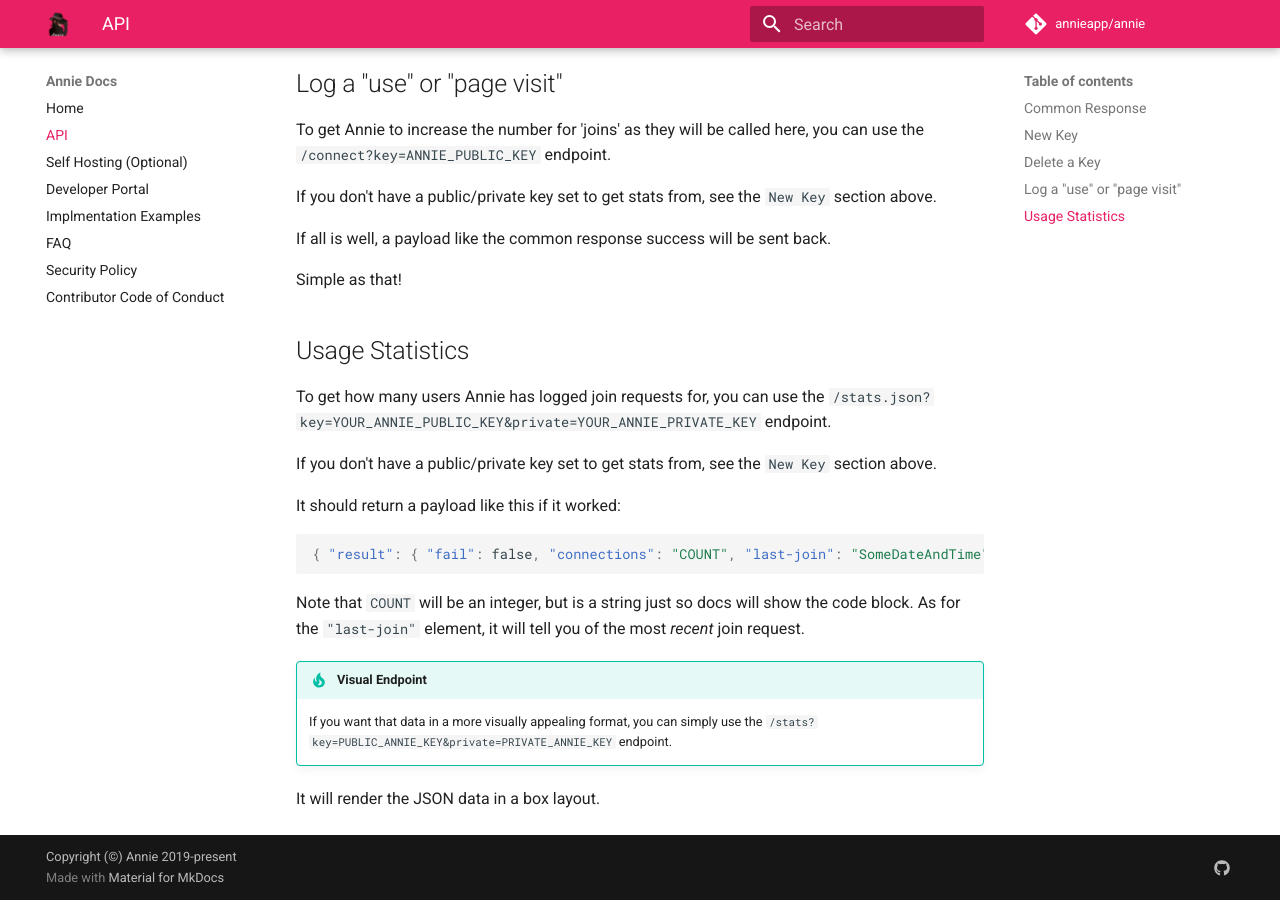
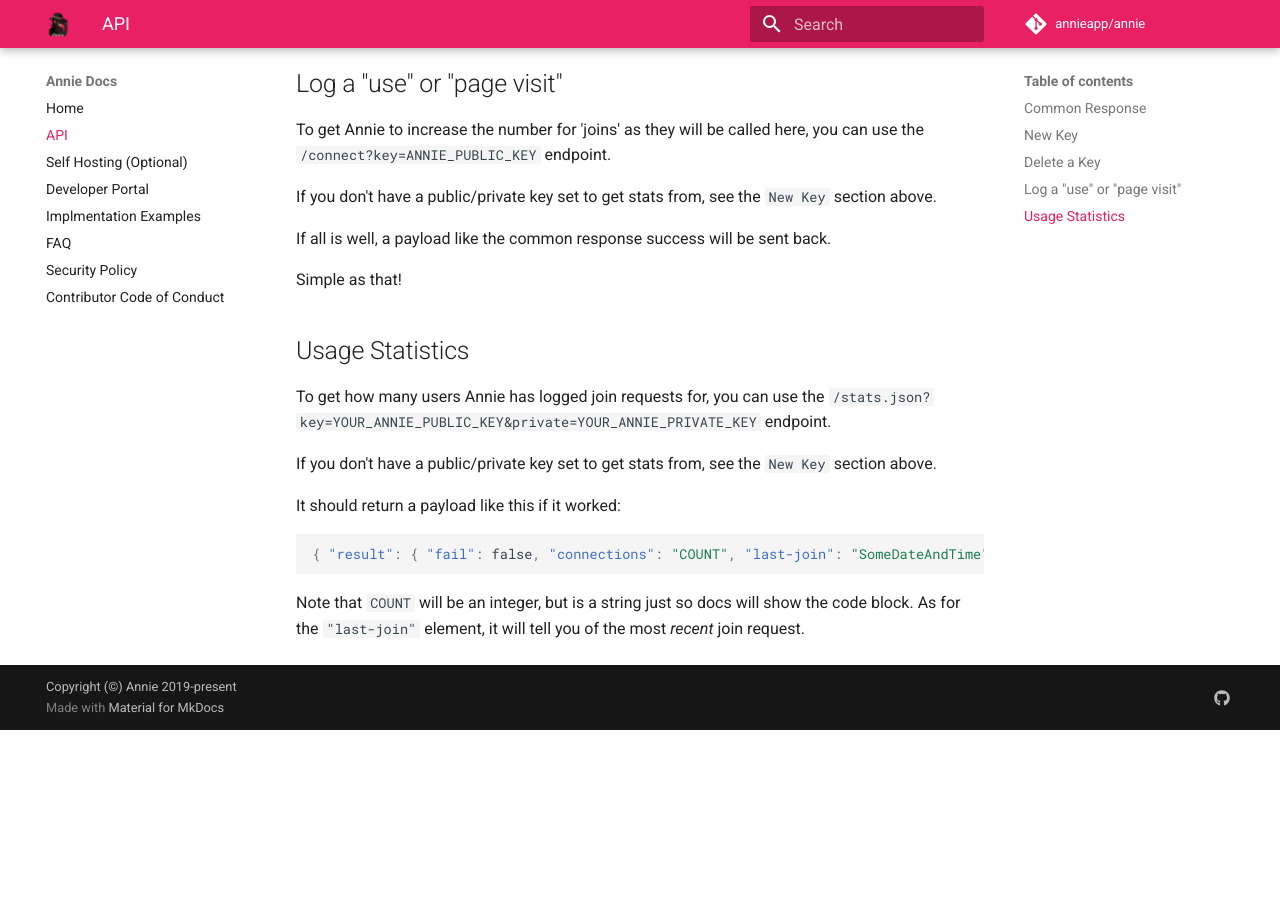
Before and after one commit to annieapp/annie, an MkDocs documentation site: the page built from docs/api.md, in a window 1280 px wide and 900 px high, scrolled down 1276 px. Built offline with MkDocs 1.6.1 and Material for MkDocs 9.7.7, drawn with Linux system fonts in a browser that asks for light colours; comment, search, counter and statistics services are not loaded; after the commit the page ends 2006 px from its top, so only the background shows below that.

Commit message:
Update api.md

```diff
--- a/docs/api.md
+++ b/docs/api.md
@@ -72,9 +72,3 @@ It should return a payload like this if it worked:
 
 Note that `COUNT` will be an integer, but is a string just so docs will show the code block.
 As for the `"last-join"` element, it will tell you of the most *recent* join request.
-
-!!! tip "Visual Endpoint"
-    If you want that data in a more visually appealing format,
-    you can simply use the `/stats?key=PUBLIC_ANNIE_KEY&private=PRIVATE_ANNIE_KEY` endpoint.
-
-It will render the JSON data in a box layout.
```
